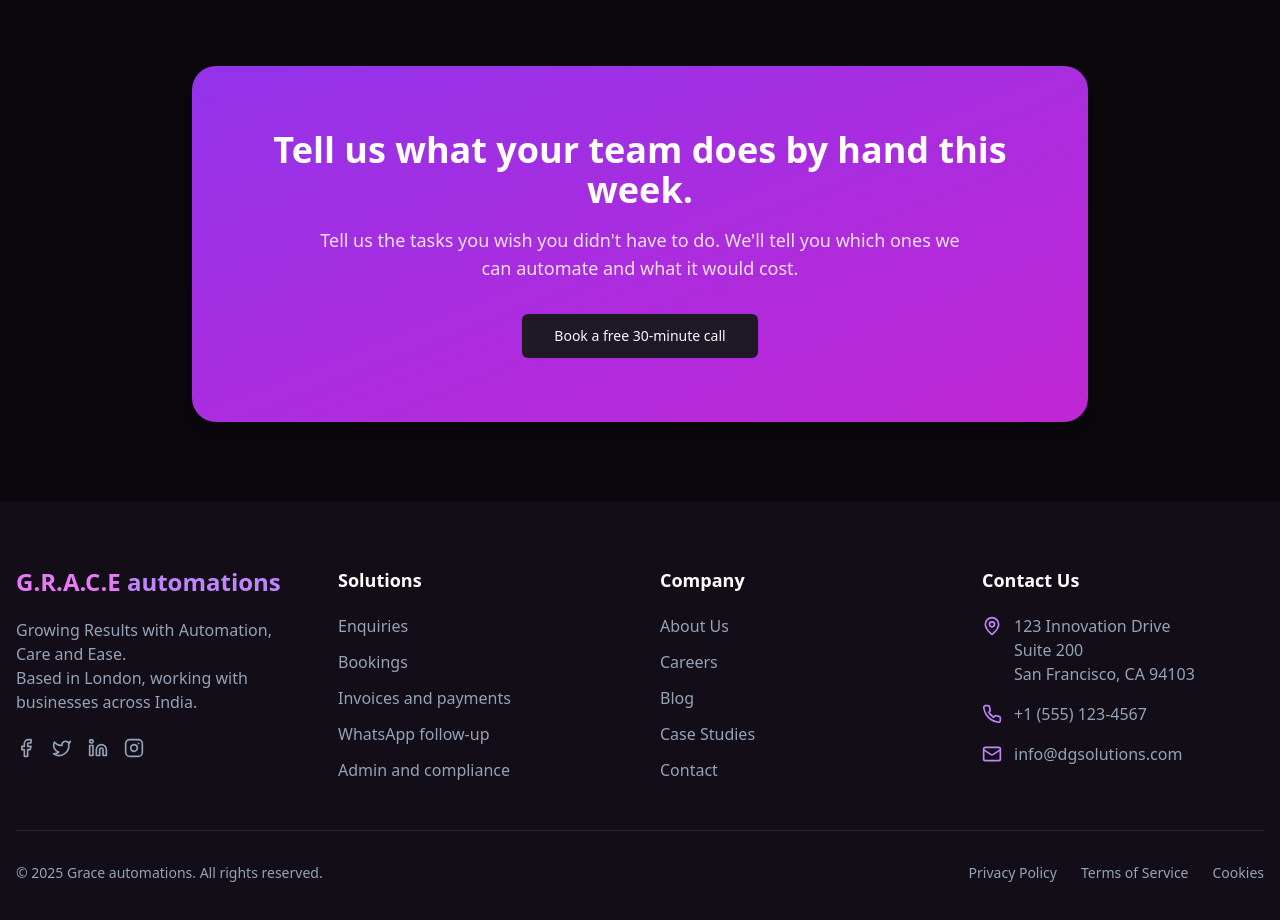
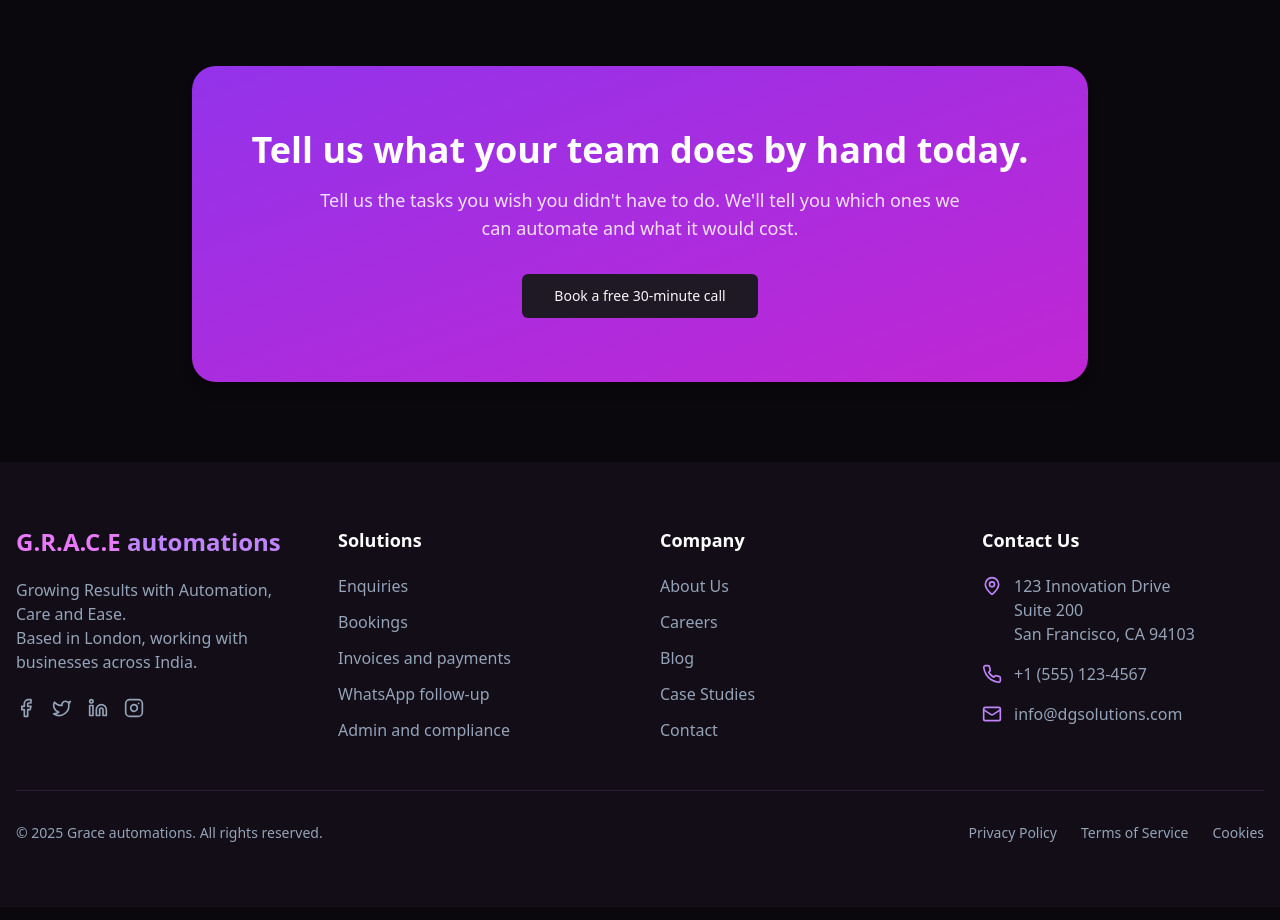
Before and after one commit to DhananjaiGovind1120/dg-lead-flow-forge, a React (Vite) app: page / in a window 1280 px wide. Shown: the part 4480-5400 px from the top of the page. Built offline with nearby package versions, Linux system fonts and the light colour scheme; no server answers.

Commit message:
Change closing heading to "by hand today"
Co-Authored-By: Claude Haiku 5.5 <noreply@anthropic.com>

```diff
--- a/src/components/CTA.tsx
+++ b/src/components/CTA.tsx
@@ -6,7 +6,7 @@ const CTA = () => {
       <div className="container px-4 mx-auto">
         <div className="max-w-4xl mx-auto bg-gradient rounded-3xl shadow-lg px-6 py-16 text-center text-white">
           <h2 className="text-3xl md:text-4xl font-display font-bold mb-4">
-            Tell us what your team does by hand this week.
+            Tell us what your team does by hand today.
           </h2>
           <p className="text-lg text-white/85 max-w-2xl mx-auto mb-8">
             Tell us the tasks you wish you didn't have to do. We'll tell you which ones we can automate and what it would cost.
```
